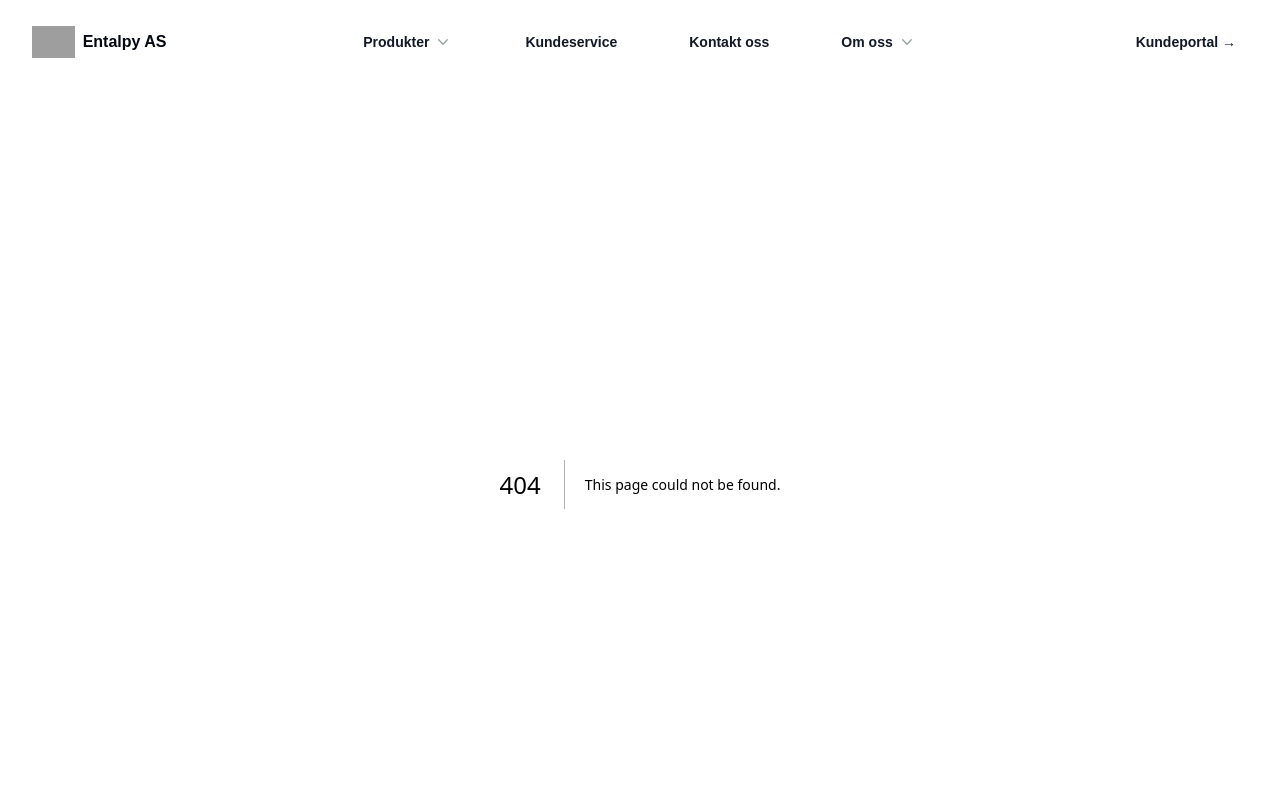
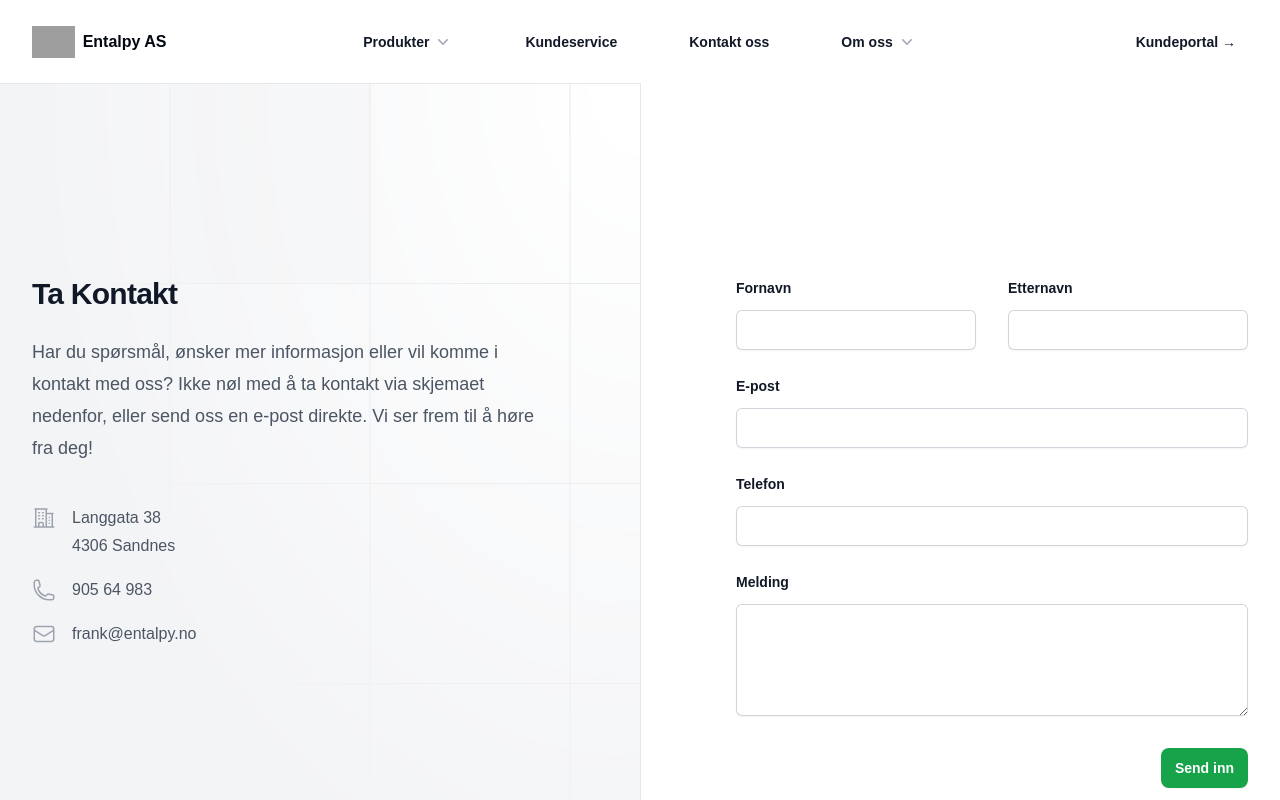
Before and after one commit to Emily-Nilsen/entalpy, a Next.js app: page /kontakt in a window 1280 px wide. Before the commit this address had no page. Shown: the top 800 px of the page. Built offline with nearby package versions, Linux system fonts and the light colour scheme; grey boxes are pictures that could not be loaded; a web font is replaced by a local one.

Commit message:
Add contact page

```diff
--- a/src/components/Footer.jsx
+++ b/src/components/Footer.jsx
@@ -10,7 +10,7 @@ const navigation = {
     { name: 'Salg', href: '#' },
     { name: 'Betingelser', href: '#' },
     { name: 'Kundeportal', href: '#' },
-    { name: 'Kontakt oss', href: '#' },
+    { name: 'Kontakt oss', href: '/kontakt' },
     { name: 'Personvern', href: '#' },
     { name: 'Reklamasjon', href: '#' },
   ],
@@ -196,7 +196,7 @@ export function Footer() {
         </div>
         <div className="pt-8 mt-16 border-t border-gray-900/10 sm:mt-20 lg:mt-24">
           <p className="text-xs leading-5 text-gray-500">
-            &copy; {new Date().getFullYear()} Entalpy AS
+            &copy; {new Date().getFullYear()} Entalpy AS. Org. nr 927 097 532
           </p>
         </div>
       </div>
--- a/src/components/Header.jsx
+++ b/src/components/Header.jsx
@@ -42,7 +42,7 @@ const products = [
 
 const callsToAction = [
   { name: 'Se demo', href: '#', icon: PlayCircleIcon },
-  { name: 'Kontakt salg', href: '#', icon: PhoneIcon },
+  { name: 'Kontakt salg', href: '/kontakt', icon: PhoneIcon },
 ];
 const company = [
   { name: 'Om oss', href: '/om-oss' },
@@ -158,7 +158,7 @@ export function Header() {
             Kundeservice
           </Link>
           <Link
-            href="#"
+            href="/kontakt"
             className="text-sm font-semibold leading-6 text-gray-900 [&:not(:focus-visible)]:focus:outline-none bg-white hover:bg-green-50 transition duration-300 ease-in-out  active:bg-green-100 focus:outline-none focus:ring-1 focus:ring-green-600 rounded-lg py-1.5 px-3 justify-center"
           >
             Kontakt oss
@@ -275,7 +275,7 @@ export function Header() {
                   Kundeservice
                 </Link>
                 <Link
-                  href="#"
+                  href="/kontakt"
                   className="block px-3 py-1.5 -mx-3 text-base font-semibold leading-7 text-gray-900 rounded-lg hover:bg-gray-50"
                 >
                   Kontakt oss
--- a/src/components/Team.jsx
+++ b/src/components/Team.jsx
@@ -69,7 +69,7 @@ export function Team() {
                       href={person.linkedinUrl}
                       target="_blank"
                       rel="noopener noreferrer"
-                      className="text-gray-400 transition duration-300 ease-in-out hover:text-gray-500"
+                      className="text-gray-400 transition duration-300 ease-in-out cursor-pointer hover:text-gray-500"
                     >
                       <span className="sr-only">LinkedIn</span>
                       <svg
--- /dev/null
+++ b/src/pages/kontakt.tsx
@@ -0,0 +1,226 @@
+import {
+  BuildingOffice2Icon,
+  EnvelopeIcon,
+  PhoneIcon,
+} from '@heroicons/react/24/outline';
+
+export default function Kontakt() {
+  return (
+    <section>
+      <div className="relative bg-white isolate">
+        <div className="grid grid-cols-1 mx-auto max-w-7xl lg:grid-cols-2">
+          <div className="relative px-6 pt-24 pb-20 sm:pt-32 lg:static lg:px-8 lg:py-48">
+            <div className="max-w-xl mx-auto lg:mx-0 lg:max-w-lg">
+              <div className="absolute inset-y-0 left-0 w-full overflow-hidden bg-gray-100 -z-10 ring-1 ring-gray-900/10 lg:w-1/2">
+                <svg
+                  className="absolute inset-0 h-full w-full stroke-gray-200 [mask-image:radial-gradient(100%_100%_at_top_right,white,transparent)]"
+                  aria-hidden="true"
+                >
+                  <defs>
+                    <pattern
+                      id="83fd4e5a-9d52-42fc-97b6-718e5d7ee527"
+                      width={200}
+                      height={200}
+                      x="100%"
+                      y={-1}
+                      patternUnits="userSpaceOnUse"
+                    >
+                      <path d="M130 200V.5M.5 .5H200" fill="none" />
+                    </pattern>
+                  </defs>
+                  <rect
+                    width="100%"
+                    height="100%"
+                    strokeWidth={0}
+                    fill="white"
+                  />
+                  <svg
+                    x="100%"
+                    y={-1}
+                    className="overflow-visible fill-gray-50"
+                  >
+                    <path d="M-470.5 0h201v201h-201Z" strokeWidth={0} />
+                  </svg>
+                  <rect
+                    width="100%"
+                    height="100%"
+                    strokeWidth={0}
+                    fill="url(#83fd4e5a-9d52-42fc-97b6-718e5d7ee527)"
+                  />
+                </svg>
+              </div>
+              <h2 className="text-3xl font-bold tracking-tight text-gray-900">
+                Ta Kontakt
+              </h2>
+              <p className="mt-6 text-lg leading-8 text-gray-600">
+                Har du spørsmål, ønsker mer informasjon eller vil komme i
+                kontakt med oss? Ikke nøl med å ta kontakt via skjemaet
+                nedenfor, eller send oss en e-post direkte. Vi ser frem til å
+                høre fra deg!
+              </p>
+              <dl className="mt-10 space-y-4 text-base leading-7 text-gray-600">
+                <div className="flex gap-x-4">
+                  <dt className="flex-none">
+                    <span className="sr-only">Adresse</span>
+                    <BuildingOffice2Icon
+                      className="w-6 text-gray-400 h-7"
+                      aria-hidden="true"
+                    />
+                  </dt>
+                  <dd>
+                    Langgata 38
+                    <br />
+                    4306 Sandnes
+                  </dd>
+                </div>
+                <div className="flex gap-x-4">
+                  <dt className="flex-none">
+                    <span className="sr-only">Telefon</span>
+                    <PhoneIcon
+                      className="w-6 text-gray-400 h-7"
+                      aria-hidden="true"
+                    />
+                  </dt>
+                  <dd>
+                    <a className="hover:text-gray-900" href="tel:905 64 983">
+                      905 64 983
+                    </a>
+                  </dd>
+                </div>
+                <div className="flex gap-x-4">
+                  <dt className="flex-none">
+                    <span className="sr-only">E-post</span>
+                    <EnvelopeIcon
+                      className="w-6 text-gray-400 h-7"
+                      aria-hidden="true"
+                    />
+                  </dt>
+                  <dd>
+                    <a
+                      className="hover:text-gray-900"
+                      href="mailto:hello@example.com"
+                    >
+                      frank@entalpy.no
+                    </a>
+                  </dd>
+                </div>
+              </dl>
+            </div>
+          </div>
+          <form
+            action="#"
+            name="Entalpy AS - Kontakt skjema"
+            // subject="Kontakt Entalpy AS"
+            data-netlify="true"
+            method="POST"
+            className="px-6 pt-20 pb-24 sm:pb-32 lg:px-8 lg:py-48"
+          >
+            <input
+              type="hidden"
+              name="form-name"
+              value="Entalpy AS - Kontakt skjema"
+            />
+            <input type="hidden" name="tema" value="Kontakt Entalpy AS" />
+            <div className="max-w-xl mx-auto lg:mr-0 lg:max-w-lg">
+              <div className="grid grid-cols-1 gap-x-8 gap-y-6 sm:grid-cols-2">
+                <div>
+                  <label
+                    htmlFor="first-name"
+                    className="block text-sm font-semibold leading-6 text-gray-900"
+                  >
+                    Fornavn
+                  </label>
+                  <div className="mt-2.5">
+                    <input
+                      type="text"
+                      name="first-name"
+                      id="first-name"
+                      autoComplete="given-name"
+                      className="block w-full rounded-md border-0 px-3.5 py-2 text-gray-900 shadow-sm ring-1 ring-inset ring-gray-300 placeholder:text-gray-400 focus:ring-2 focus:ring-inset focus:ring-green-600 sm:text-sm sm:leading-6"
+                    />
+                  </div>
+                </div>
+                <div>
+                  <label
+                    htmlFor="last-name"
+                    className="block text-sm font-semibold leading-6 text-gray-900"
+                  >
+                    Etternavn
+                  </label>
+                  <div className="mt-2.5">
+                    <input
+                      type="text"
+                      name="last-name"
+                      id="last-name"
+                      autoComplete="family-name"
+                      className="block w-full rounded-md border-0 px-3.5 py-2 text-gray-900 shadow-sm ring-1 ring-inset ring-gray-300 placeholder:text-gray-400 focus:ring-2 focus:ring-inset focus:ring-green-600 sm:text-sm sm:leading-6"
+                    />
+                  </div>
+                </div>
+                <div className="sm:col-span-2">
+                  <label
+                    htmlFor="email"
+                    className="block text-sm font-semibold leading-6 text-gray-900"
+                  >
+                    E-post
+                  </label>
+                  <div className="mt-2.5">
+                    <input
+                      type="email"
+                      name="email"
+                      id="email"
+                      autoComplete="email"
+                      className="block w-full rounded-md border-0 px-3.5 py-2 text-gray-900 shadow-sm ring-1 ring-inset ring-gray-300 placeholder:text-gray-400 focus:ring-2 focus:ring-inset focus:ring-green-600 sm:text-sm sm:leading-6"
+                    />
+                  </div>
+                </div>
+                <div className="sm:col-span-2">
+                  <label
+                    htmlFor="phone-number"
+                    className="block text-sm font-semibold leading-6 text-gray-900"
+                  >
+                    Telefon
+                  </label>
+                  <div className="mt-2.5">
+                    <input
+                      type="tel"
+                      name="phone-number"
+                      id="phone-number"
+                      autoComplete="tel"
+                      className="block w-full rounded-md border-0 px-3.5 py-2 text-gray-900 shadow-sm ring-1 ring-inset ring-gray-300 placeholder:text-gray-400 focus:ring-2 focus:ring-inset focus:ring-green-600 sm:text-sm sm:leading-6"
+                    />
+                  </div>
+                </div>
+                <div className="sm:col-span-2">
+                  <label
+                    htmlFor="message"
+                    className="block text-sm font-semibold leading-6 text-gray-900"
+                  >
+                    Melding
+                  </label>
+                  <div className="mt-2.5">
+                    <textarea
+                      name="message"
+                      id="message"
+                      rows={4}
+                      className="block w-full rounded-md border-0 px-3.5 py-2 text-gray-900 shadow-sm ring-1 ring-inset ring-gray-300 placeholder:text-gray-400 focus:ring-2 focus:ring-inset focus:ring-green-600 sm:text-sm sm:leading-6"
+                      defaultValue={''}
+                    />
+                  </div>
+                </div>
+              </div>
+              <div className="flex justify-end mt-8">
+                <button
+                  type="submit"
+                  className="rounded-lg bg-green-600 px-3.5 py-2.5 text-center text-sm font-semibold text-white shadow-sm hover:bg-green-700 focus-visible:outline focus-visible:outline-2 focus-visible:outline-offset-2 focus-visible:outline-green-600 transition-all duration-150 ease-in-out"
+                >
+                  Send inn
+                </button>
+              </div>
+            </div>
+          </form>
+        </div>
+      </div>
+    </section>
+  );
+}
```
